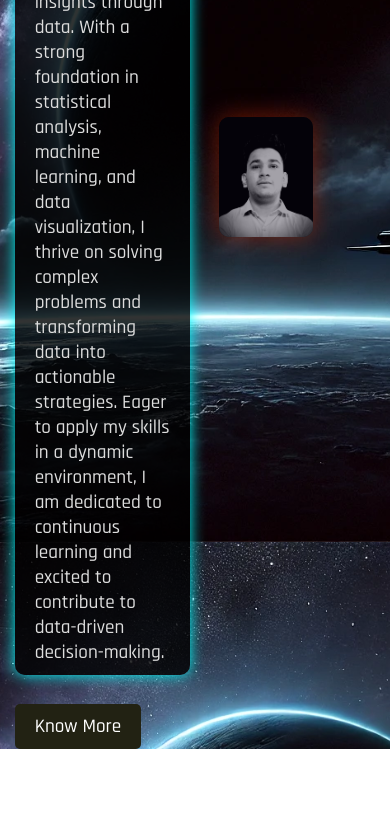
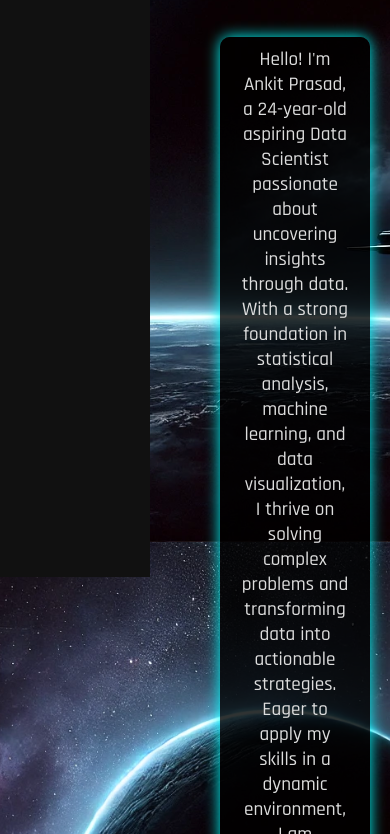
Before and after one commit to Ankit-Badoni/Portfolio, a plain HTML site: page index.html in a window 390 px wide. Shown: the part 302-1136 px from the top of the page. Before the commit the page ends 1051 px from the top, so only its background shows below. Drawn offline with Linux system fonts and the light colour scheme.

Commit message:
2nd update

```diff
--- a/styles.css
+++ b/styles.css
@@ -54,6 +54,7 @@ nav ul li a:hover {
     align-items: center;
     height: 100vh;
     padding-top: 60px;
+    flex-wrap: wrap;
 }
 
 /* Introduction Section */
@@ -383,3 +384,80 @@ nav ul li a:hover {
     box-shadow: 0 0 20px #ff00ff;
     transform: scale(1.05);
 }
+
+
+
+
+/* Mobile View: Vertical Navbar & Full-Width Intro */
+@media (max-width: 768px) {
+    /* Vertical Navbar */
+    nav {
+        position: fixed;
+        top: 0;
+        left: 0;
+        width: 150px; /* Sidebar width */
+        height: 100vh; /* Full height */
+        background: #111;
+        display: flex;
+        flex-direction: column;
+        align-items: center;
+        padding-top: 20px;
+        z-index: 1000;
+    }
+
+    nav ul {
+        display: flex;
+        flex-direction: column;
+        width: 100%;
+        padding: 0;
+    }
+
+    nav ul li {
+        width: 100%;
+        text-align: left;
+        padding: 15px 0;
+    }
+
+    nav a {
+        color: white;
+        text-decoration: none;
+        font-size: 18px;
+        display: block;
+        width: 100%;
+    }
+
+    /* Push the main content to the right */
+    body {
+        margin-left: 200px; /* Same as navbar width */
+    }
+
+    /* Full-Width Intro Section */
+    .intro {
+        display: flex;
+        flex-direction: column;
+        align-items: center;
+        text-align: center;
+        width: 100%;
+        margin-top: 20px;
+        padding: 20px;
+    }
+
+    /* Profile Picture Above Intro Text */
+    .profile-pic {
+        width: 100%;
+        display: flex;
+        justify-content: center;
+        margin-bottom: 20px;
+    }
+
+    .profile-pic img {
+        width: 150px; /* Adjust as needed */
+        height: auto;
+        border-radius: 50%;
+    }
+
+    /* Full-Width Text */
+    .intro{
+        width: 100%;
+    }
+}
```
